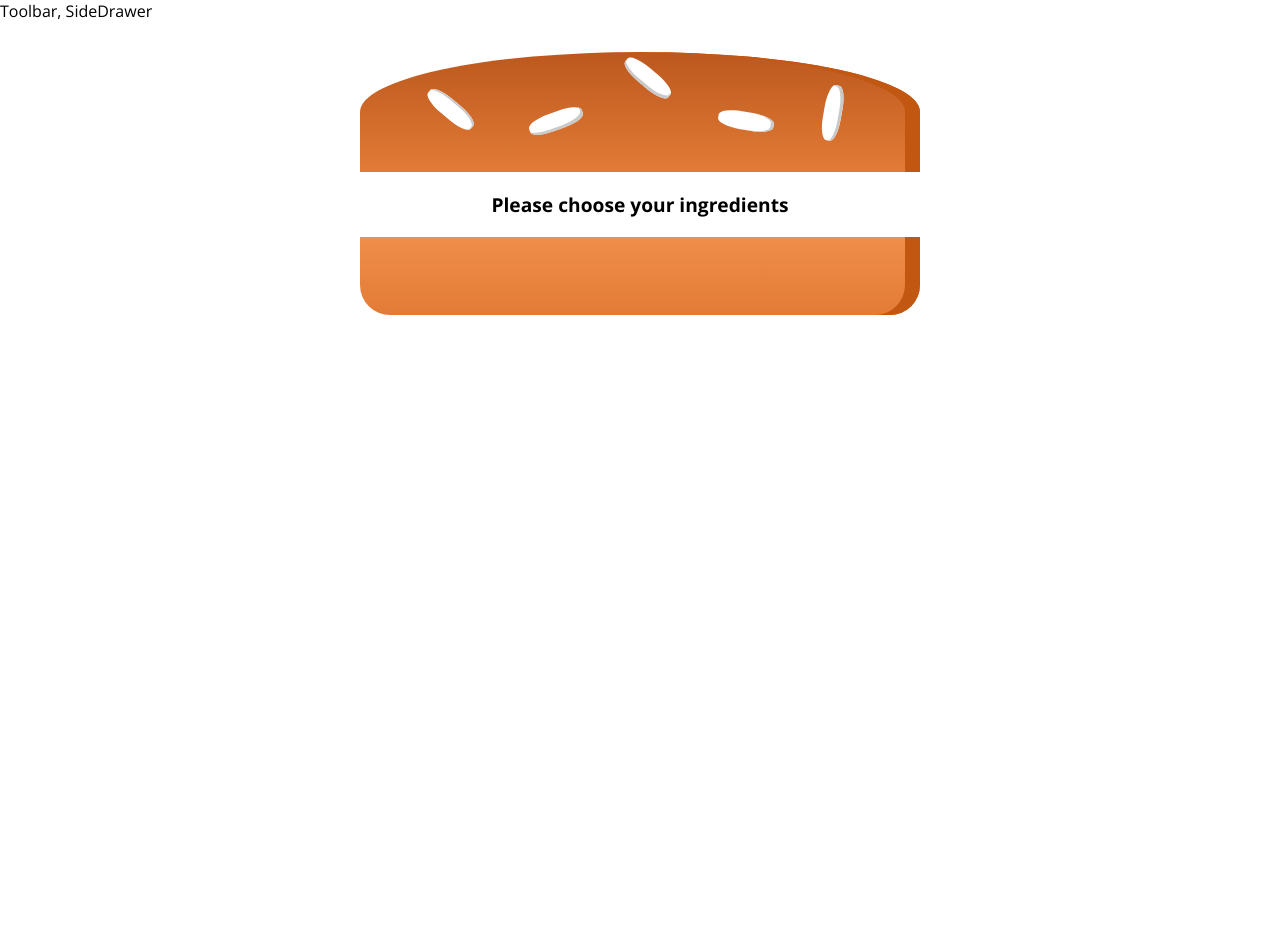
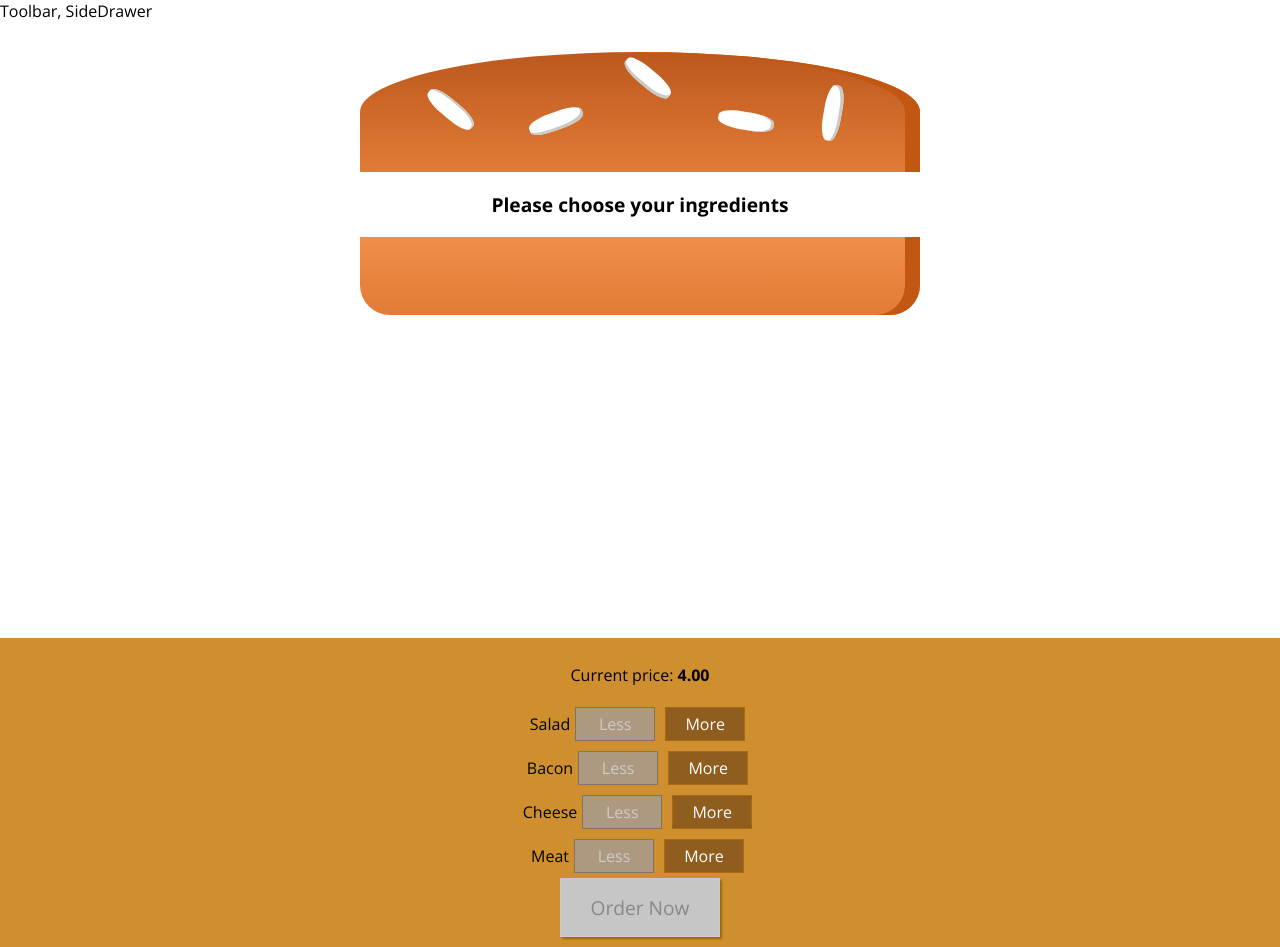
Before and after one commit to AmboMaya/Burger-Builder-App, a React app: page / in a window 1280 px wide. Before the commit the page ends 800 px from the top, so only its background shows below. Built offline with nearby package versions, Linux system fonts and the light colour scheme.

Commit message:
added feature to diable less button at the start/ added order button/ added current price info

```diff
--- a/src/components/Burger/BuildControls/BuildControl/BuildControl.js
+++ b/src/components/Burger/BuildControls/BuildControl/BuildControl.js
@@ -1,10 +1,12 @@
 import React from 'react';
 
+import classes from './BuildControl.css'
+
 const BuildControl = (props) => (
-  <div>
-    <div>{props.label}</div>
-    <button>Less</button>
-    <button>More</button>
+  <div className={classes.BuildControl}>
+    <div className={classes.label}>{props.label}</div>
+      <button className={classes.Less} onClick={props.removed} disabled={props.disabled}>Less</button>
+      <button className={classes.More} onClick={props.added}>More</button>
   </div>
 )
 
--- a/src/components/Burger/BuildControls/BuildControls.css
+++ b/src/components/Burger/BuildControls/BuildControls.css
@@ -8,3 +8,45 @@
   margin: auto;
   padding: 10px 0;
 }
+
+
+.OrderButton {
+  background-color: #DAD735;
+  outline: none;
+  cursor: pointer;
+  border: 1px solid #966909;
+  color: #966909;
+  font-family: inherit;
+  font-size: 1.2em;
+  padding: 15px 30px;
+  box-shadow: 2px 2px 2px #966909;
+}
+
+.OrderButton:hover, .OrderButton:active {
+  background-color: #A0DB41;
+  border: 1px solid #966909;
+  color: #966909;
+}
+
+.OrderButton:disabled {
+  background-color: #C7C6C6;
+  cursor: not-allowed;
+  border: 1px solid #ccc;
+  color: #888888;
+}
+
+.OrderButton:not(:disabled) {
+  animation: enable 0.3s linear;
+}
+
+@keyframes enable {
+  0% {
+      transform: scale(1);
+  }
+  60% {
+      transform: scale(1.1);
+  }
+  100% {
+      transform: scale(1);
+  }
+}
--- a/src/components/Burger/BuildControls/BuildControls.js
+++ b/src/components/Burger/BuildControls/BuildControls.js
@@ -1,15 +1,28 @@
 import React from 'react';
 import classes from './BuildControls.css'
 
-import BurgerIngredient from './BurgerIngredient/BurgerIngredient'
+import BuildControl from './BuildControl/BuildControl'
 
-const BuildControl = (props) => {
+const controls = [
+  {label: 'Salad', type:'salad'},
+  {label: 'Bacon', type:'bacon'},
+  {label: 'Cheese', type:'cheese'},
+  {label: 'Meat', type:'meat'},
+]
 
-  return (
-    <div className={classes.Burger}>
+const BuildControls = (props) => (
+  <div className={classes.BuildControls}>
+    <p>Current price: <strong>{props.price.toFixed(2)}</strong></p>
+    {controls.map(ctrl => (
+      <BuildControl key={ctrl.label}
+        label={ctrl.label}
+        added={() => props.ingredientAdded(ctrl.type)}
+        removed={() => props.ingredientRemoved(ctrl.type)}
+        disabled={props.disabled[ctrl.type]}
+        />
+    ))}
+    <button className={classes.OrderButton} disabled={!props.purchasable}>Order Now</button>
+  </div>
+)
 
-    </div>
-  )
-}
-
-export default BuildControl
+export default BuildControls
--- a/src/containers/BurgerBuilder/BurgerBuilder.js
+++ b/src/containers/BurgerBuilder/BurgerBuilder.js
@@ -2,6 +2,14 @@
 
 import Aux from '../../hoc/Aux'
 import Burger from '../../components/Burger/Burger'
+import BuildControls from '../../components/Burger/BuildControls/BuildControls';
+
+const INGREDIENT_PRICES = {
+  salad: 0.5,
+  cheese: 0.4,
+  meat: 0,
+  bacon: 0.7
+}
 
 class BurgerBuilder extends Component {
   state = {
@@ -10,13 +18,66 @@
         cheese: 0,
         bacon: 0,
         salad: 0
+    },
+    totalPrice : 4,
+    purchasable: false
+  }
+
+  updatePurchasableState (ingredients) {
+    const sum = Object.keys(ingredients)
+      .map(ingredientkey => {
+        return ingredients[ingredientkey]
+      })
+      .reduce((sum, element) => {
+        return sum + element
+      },0)
+    this.setState({purchasable: sum > 0})
+  }
+  addIngredientHandler = (type) => {
+    const oldCount = this.state.ingredients[type]
+    const updatedCount = oldCount + 1
+    const updatedIngredients = {
+      ...this.state.ingredients
     }
-}
+    updatedIngredients[type] = updatedCount
+    const priceAddition = INGREDIENT_PRICES[type]
+    const oldPrice = this.state.totalPrice
+    const newPrice = oldPrice + priceAddition
+    this.setState({totalPrice: newPrice, ingredients:updatedIngredients})
+    this.updatePurchasableState(updatedIngredients)
+  }
+
+  removeIngredientHandler = (type) => {
+    const oldCount = this.state.ingredients[type]
+    if (oldCount <= 0) {
+      return
+    }
+    const updatedCount = oldCount - 1
+    const updatedIngredients = {
+      ...this.state.ingredients
+    }
+    updatedIngredients[type] = updatedCount
+    const priceDeduction = INGREDIENT_PRICES[type]
+    const oldPrice = this.state.totalPrice
+    const newPrice = oldPrice + priceDeduction
+    this.setState({totalPrice: newPrice, ingredients:updatedIngredients})
+    this.updatePurchasableState(updatedIngredients)
+  }
   render () {
+    const disabledInfo = {
+      ...this.state.ingredients
+    }
+    for (let key in disabledInfo) {
+      disabledInfo[key] = disabledInfo[key] <= 0
+    }
     return (
       <Aux>
         <Burger ingredients={this.state.ingredients}/>
-
+        <BuildControls ingredientAdded={this.addIngredientHandler}
+          ingredientRemoved={this.removeIngredientHandler}
+          disabled={disabledInfo}
+          price={this.state.totalPrice}
+          purchasable={this.state.purchasable}/>
       </Aux>
     )
   }
```
